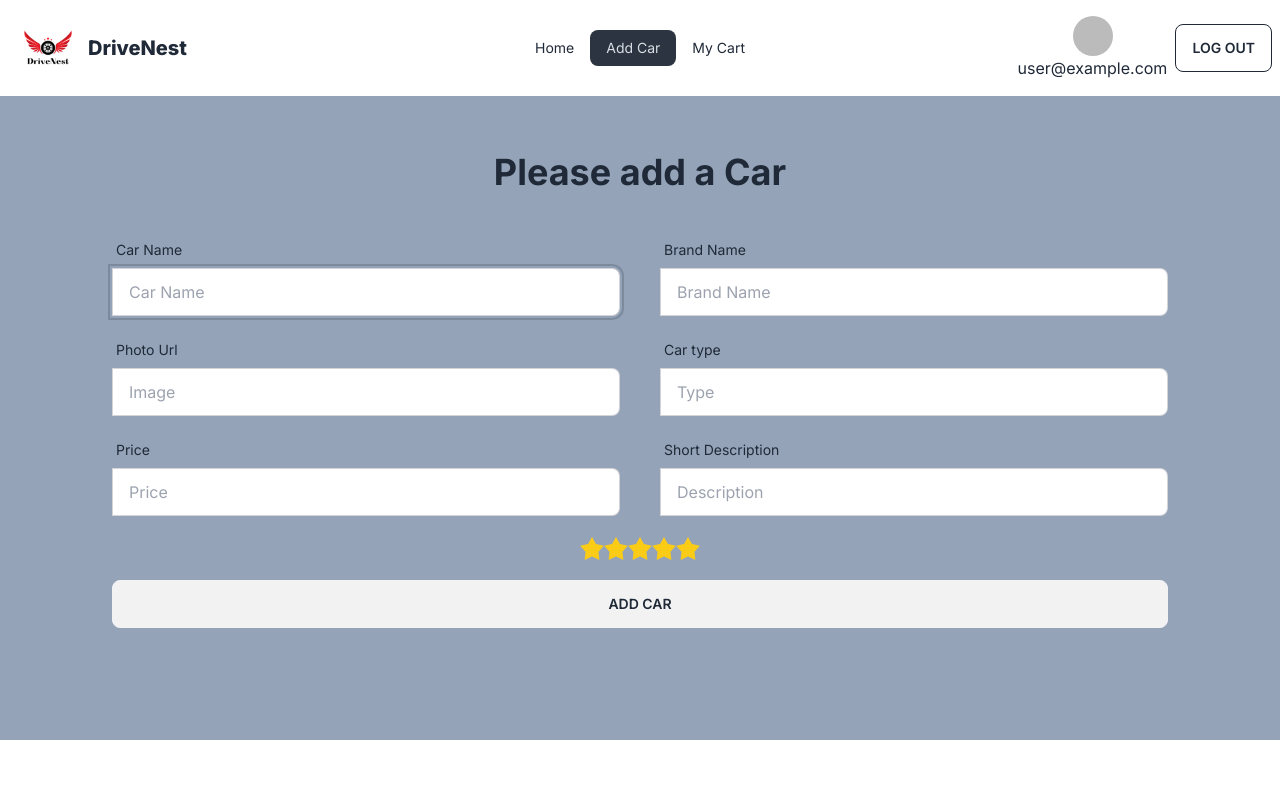
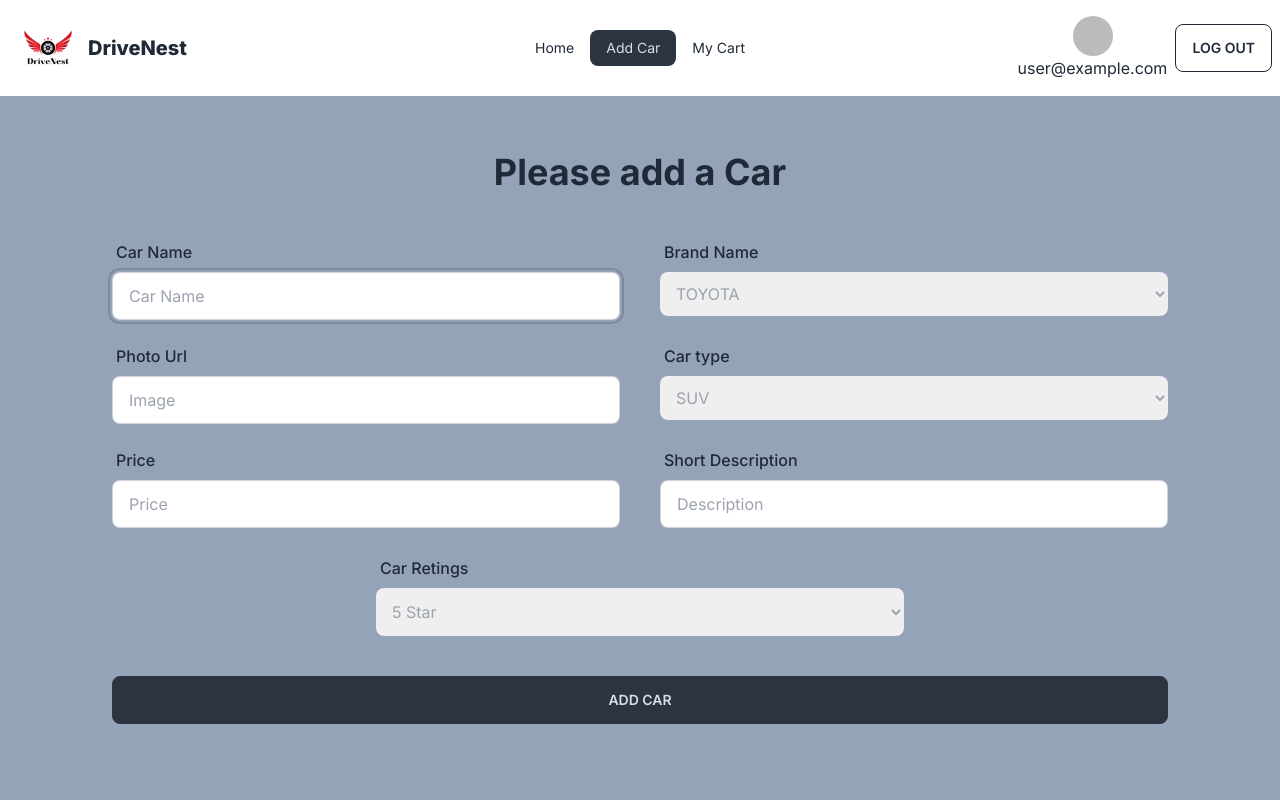
Before and after one commit to Rahim00001/DriveNest, a React (Vite) app: page /addcar in a window 1280 px wide. Shown: the top 800 px of the page. Built offline with nearby package versions, Linux system fonts and the light colour scheme; no server answers; sample sign-in values are in the browser's storage.

Commit message:
add car form cutomized

```diff
--- a/src/components/AddCar.jsx
+++ b/src/components/AddCar.jsx
@@ -9,7 +9,8 @@ const AddCar = () => {
         const type = form.type.value;
         const price = form.price.value;
         const description = form.description.value;
-        const newCar = { name, image, brand, type, price, description };
+        const rating = form.rating
+        const newCar = { name, image, brand, type, price, description, rating };
         console.log(newCar);
 
         // send data to server site
@@ -40,18 +41,25 @@ const AddCar = () => {
                 <div className="md:flex mb-4 gap-10">
                     <div className="form-control md:w-1/2">
                         <label className="label">
-                            <span className="label-text">Car Name</span>
+                            <span className="font-medium">Car Name</span>
                         </label>
-                        <label className="input-group">
-                            <input type="text" name="name" placeholder="Car Name" autoFocus className="input input-bordered w-full" />
+                        <label className="">
+                            <input type="text" name="name" placeholder="Car Name" autoFocus className="input input-bordered w-full" required />
                         </label>
                     </div>
                     <div className="form-control md:w-1/2">
                         <label className="label">
-                            <span className="label-text">Brand Name</span>
+                            <span className="font-medium">Brand Name</span>
                         </label>
-                        <label className="input-group">
-                            <input type="text" name="brand" placeholder="Brand Name" className="input input-bordered w-full" />
+                        <label className="">
+                            <select name="brand" id="brand" className="w-full h-11 rounded-lg text-gray-400 pl-3">
+                                <option value="Toyota">TOYOTA</option>
+                                <option value="BMW">BMW</option>
+                                <option value="Audi">AUDI</option>
+                                <option value="Mercedes-Benz">MARCEDES-BENZ</option>
+                                <option value="Tesla">TESLA</option>
+                                <option value="Ford">FORD</option>
+                            </select>
                         </label>
                     </div>
                 </div>
@@ -59,18 +67,24 @@ const AddCar = () => {
                 <div className="md:flex mb-4 gap-10">
                     <div className="form-control md:w-1/2">
                         <label className="label">
-                            <span className="label-text">Photo Url</span>
+                            <span className="font-medium">Photo Url</span>
                         </label>
-                        <label className="input-group">
-                            <input type="text" name="image" placeholder="Image" className="input input-bordered w-full" />
+                        <label className="">
+                            <input type="text" name="image" placeholder="Image" className="input input-bordered w-full" required />
                         </label>
                     </div>
                     <div className="form-control md:w-1/2">
                         <label className="label">
-                            <span className="label-text">Car type</span>
+                            <span className="font-medium">Car type</span>
                         </label>
-                        <label className="input-group">
-                            <input type="text" name="type" placeholder="Type" className="input input-bordered w-full" />
+                        <label className="">
+                            {/* <input type="text" name="type" placeholder="Type" className="input input-bordered w-full" /> */}
+                            <select name="type" id="type" className="w-full h-11 rounded-lg text-gray-400 pl-3">
+                                <option value="suv">SUV</option>
+                                <option value="coupe">COUPE</option>
+                                <option value="sedan">SEDAN</option>
+                                <option value="hatchback">HATCHBACK</option>
+                            </select>
                         </label>
                     </div>
                 </div>
@@ -78,34 +92,37 @@ const AddCar = () => {
                 <div className="md:flex mb-5 gap-10">
                     <div className="form-control md:w-1/2">
                         <label className="label">
-                            <span className="label-text">Price</span>
+                            <span className="font-medium">Price</span>
                         </label>
-                        <label className="input-group">
-                            <input type="text" name="price" placeholder="Price" className="input input-bordered w-full" />
+                        <label className="">
+                            <input type="text" name="price" placeholder="Price" className="input input-bordered w-full" required />
                         </label>
                     </div>
                     <div className="form-control md:w-1/2">
                         <label className="label">
-                            <span className="label-text">Short Description</span>
+                            <span className="font-medium">Short Description</span>
                         </label>
-                        <label className="input-group">
-                            <input type="text" name="description" placeholder="Description" className="input input-bordered w-full" />
+                        <label className="">
+                            <input type="text" name="description" placeholder="Description" className="input input-bordered w-full" required />
                         </label>
                     </div>
                 </div>
                 {/* 4th row */}
-                <div className="flex justify-center mb-5">
-                    <div className="rating">
-                        <input type="radio" name="rating-4" className="mask mask-star-2 bg-yellow-400" />
-                        <input type="radio" name="rating-4" className="mask mask-star-2 bg-yellow-400" />
-                        <input type="radio" name="rating-4" className="mask mask-star-2 bg-yellow-400" />
-                        <input type="radio" name="rating-4" className="mask mask-star-2 bg-yellow-400" />
-                        <input type="radio" name="rating-4" className="mask mask-star-2 bg-yellow-400" />
-                    </div>
+                <div className="flex flex-col w-1/2 mx-auto justify-center mb-10">
+                    <label className="label">
+                        <span className="font-medium">Car Retings</span>
+                    </label>
+                    <select name="rating" id="rating" className="w-full h-12 rounded-lg text-gray-400 pl-3">
+                        <option value="5">5 Star</option>
+                        <option value="4">4 Star</option>
+                        <option value="3">3 Star</option>
+                        <option value="2">2 Star</option>
+                        <option value="1">1 Star</option>
+                    </select>
                 </div>
                 {/* 5th row */}
                 <div className="">
-                    <input type="submit" value="Add Car" className="btn btn-block" />
+                    <input type="submit" value="Add Car" className="btn btn-block btn-neutral" />
                 </div>
             </form>
         </div>
--- a/src/components/ford/Fordcars.jsx
+++ b/src/components/ford/Fordcars.jsx
@@ -2,7 +2,7 @@ import { useLoaderData } from "react-router-dom";
 
 const Fordcars = () => {
     const ford = useLoaderData();
-    const fordCars = ford.filter(car => car.brand == "FORD");
+    const fordCars = ford.filter(car => car.brand == "Ford");
     console.log(fordCars);
     return (
         <div>
```
